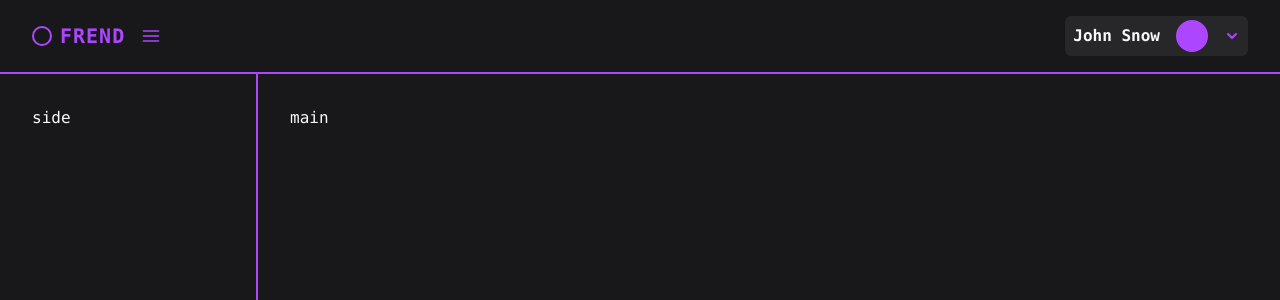
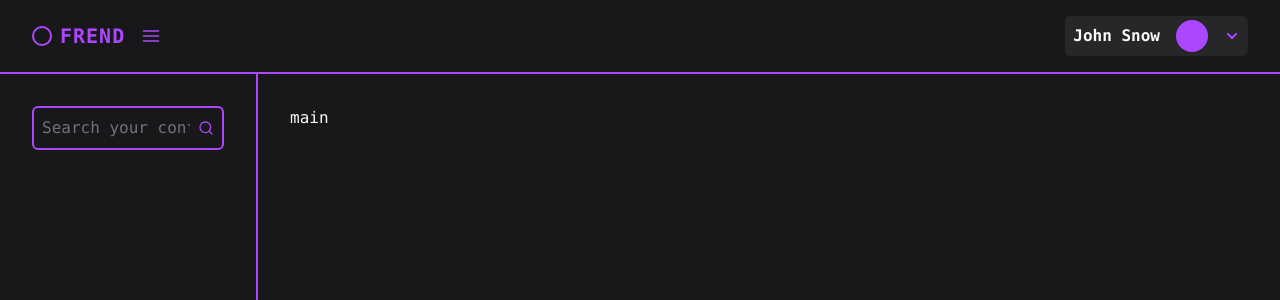
Before and after one commit to TonuCristi/frend-chat-app-fe, a React (Vite) app: page / in a window 1280 px wide. Shown: the top 300 px of the page. Built offline with nearby package versions, Linux system fonts and the light colour scheme; a web font is replaced by a local one.

Commit message:
feat: custom input component wip

```diff
--- a/package.json
+++ b/package.json
@@ -12,9 +12,11 @@
   "dependencies": {
     "@tailwindcss/vite": "^4.2.2",
     "class-variance-authority": "^0.7.1",
+    "clsx": "^2.1.1",
     "react": "^19.2.4",
     "react-dom": "^19.2.4",
     "react-icons": "^5.5.0",
+    "tailwind-merge": "^3.5.0",
     "tailwindcss": "^4.2.2"
   },
   "devDependencies": {
--- a/src/components/common/Button.tsx
+++ b/src/components/common/Button.tsx
@@ -1,5 +1,7 @@
 import type { ButtonHTMLAttributes, DetailedHTMLProps } from "react";
 import { cva, type VariantProps } from "class-variance-authority";
+
+import { cn } from "../../utils/cn";
 
 const button = cva(
   ["cursor-pointer transition-all disabled:cursor-not-allowed"],
@@ -12,14 +14,14 @@ const button = cva(
         secondary:
           "py-2 px-4 border-2 border-primary active:border-primary-hover active:bg-zinc-800 hover:border-primary-hover hover:bg-zinc-800 rounded-md",
       },
-      size: {
+      width: {
         full: "w-full",
         auto: "w-auto",
       },
     },
     defaultVariants: {
       variant: "default",
-      size: "auto",
+      width: "auto",
     },
   },
 );
@@ -34,11 +36,11 @@ export default function Button({
   children,
   className,
   variant,
-  size,
+  width,
   ...props
 }: Props) {
   return (
-    <button {...props} className={button({ variant, size, className })}>
+    <button {...props} className={cn(button({ variant, width, className }))}>
       {children}
     </button>
   );
--- a/src/components/common/Icon.tsx
+++ b/src/components/common/Icon.tsx
@@ -1,8 +1,13 @@
 import type { ReactNode } from "react";
 
-import { LuAlignJustify, LuChevronDown, LuChevronUp } from "react-icons/lu";
+import {
+  LuAlignJustify,
+  LuChevronDown,
+  LuChevronUp,
+  LuSearch,
+} from "react-icons/lu";
 
-type IconName = "chevronDown" | "chevronUp" | "burgerMenu";
+type IconName = "chevronDown" | "chevronUp" | "burgerMenu" | "search";
 
 type Props = {
   name: IconName;
@@ -14,6 +19,7 @@ export default function Icon({ name, className = "" }: Props) {
     chevronDown: <LuChevronDown />,
     chevronUp: <LuChevronUp />,
     burgerMenu: <LuAlignJustify />,
+    search: <LuSearch />,
   };
 
   return <span className={className}>{icon[name]}</span>;
--- /dev/null
+++ b/src/components/common/Input.tsx
@@ -0,0 +1,104 @@
+import type { DetailedHTMLProps, InputHTMLAttributes, ReactNode } from "react";
+import { cva, type VariantProps } from "class-variance-authority";
+
+import Button from "./Button";
+
+import { cn } from "../../utils/cn";
+
+const inputContainer = cva([""], {
+  variants: {
+    variant: {
+      default: "",
+      primary: "flex items-center gap-2 border-2 border-primary rounded-md p-2",
+    },
+    width: {
+      full: "w-full",
+      auto: "w-auto",
+    },
+  },
+  defaultVariants: {
+    variant: "default",
+    width: "auto",
+  },
+});
+
+const input = cva([""], {
+  variants: {
+    variant: {
+      default: "",
+      primary: "outline-none placeholder:text-zinc-500",
+    },
+    width: {
+      full: "w-full",
+      auto: "w-auto",
+    },
+  },
+  defaultVariants: {
+    variant: "default",
+    width: "auto",
+  },
+});
+
+type Props = DetailedHTMLProps<
+  InputHTMLAttributes<HTMLInputElement>,
+  HTMLInputElement
+> &
+  VariantProps<typeof input> & {
+    leftIcon?: ReactNode;
+    rightIcon?: ReactNode;
+    onLeftIconClick?: () => void;
+    onRightIconClick?: () => void;
+  };
+
+export default function Input({
+  className,
+  variant,
+  width,
+  leftIcon,
+  rightIcon,
+  onLeftIconClick,
+  onRightIconClick,
+  ...props
+}: Props) {
+  function handleLeftIconClick() {
+    if (onLeftIconClick) {
+      onLeftIconClick();
+    }
+  }
+
+  function handleRightIconClick() {
+    if (onRightIconClick) {
+      onRightIconClick();
+    }
+  }
+
+  return (
+    <div className={cn(inputContainer({ variant, width, className }))}>
+      {leftIcon && (
+        <Button
+          className={cn(
+            "flex items-center justify-center",
+            onLeftIconClick && "cursor-default",
+          )}
+          onClick={handleLeftIconClick}
+        >
+          {leftIcon}
+        </Button>
+      )}
+
+      <input {...props} className={cn(input({ variant, width, className }))} />
+
+      {rightIcon && (
+        <Button
+          className={cn(
+            "flex items-center justify-center",
+            onRightIconClick && "cursor-default",
+          )}
+          onClick={handleRightIconClick}
+        >
+          {rightIcon}
+        </Button>
+      )}
+    </div>
+  );
+}
--- a/src/components/common/Sidebar.tsx
+++ b/src/components/common/Sidebar.tsx
@@ -1,3 +1,15 @@
+import Icon from "./Icon";
+import Input from "./Input";
+
 export default function Sidebar() {
-  return <aside className="h-full p-4 sm:p-8">side</aside>;
+  return (
+    <aside className="h-full p-4 sm:p-8">
+      <Input
+        variant="primary"
+        width="full"
+        placeholder="Search your contact..."
+        rightIcon={<Icon name="search" className="text-primary stroke-3" />}
+      />
+    </aside>
+  );
 }
--- /dev/null
+++ b/src/utils/cn.ts
@@ -0,0 +1,7 @@
+import type { ClassValue } from "clsx";
+import clsx from "clsx";
+import { twMerge } from "tailwind-merge";
+
+export function cn(...inputs: ClassValue[]) {
+  return twMerge(clsx(inputs));
+}
```
Also changed, not shown: 1 other file (tests, documents, lock files or other folders).
